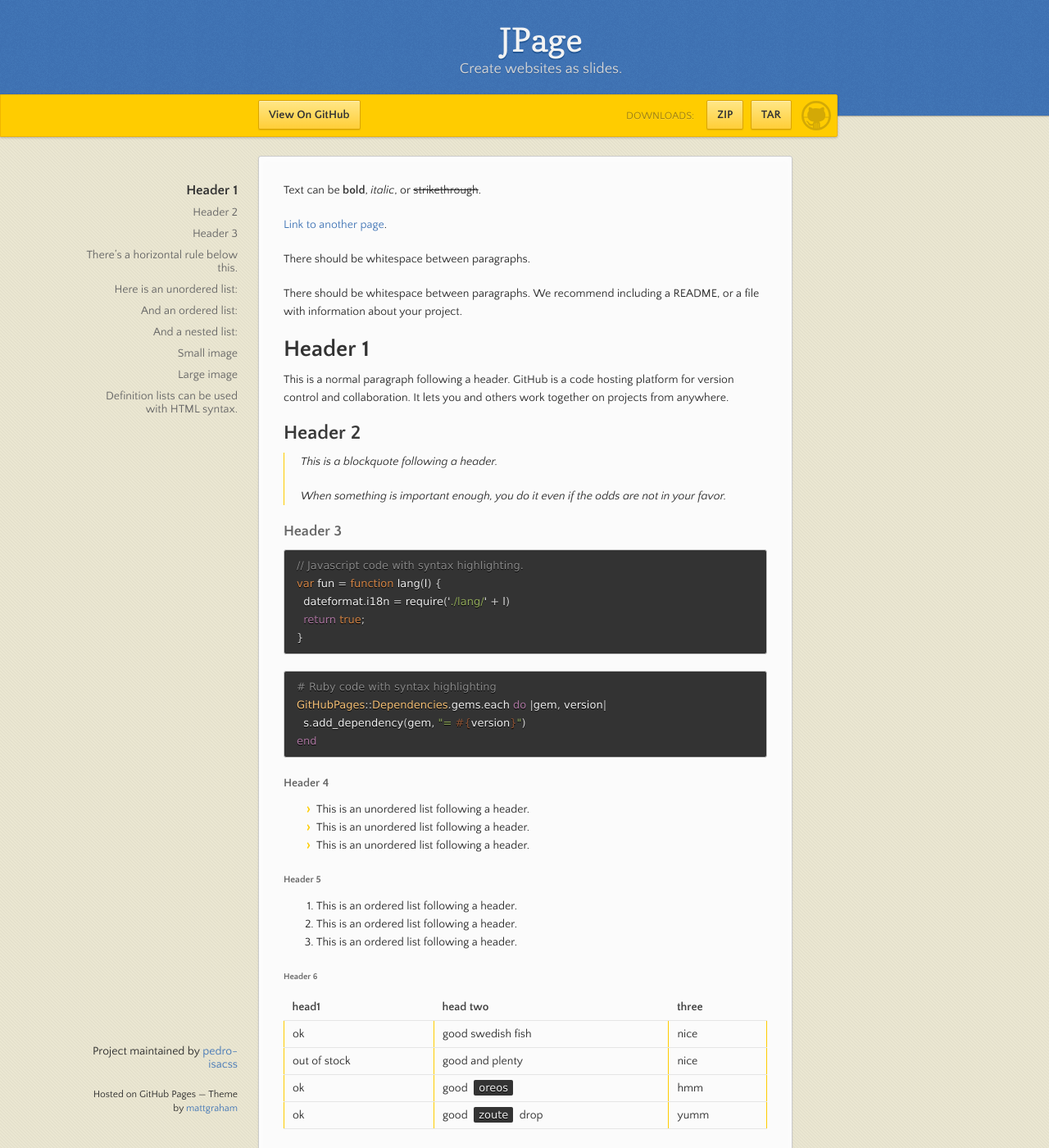
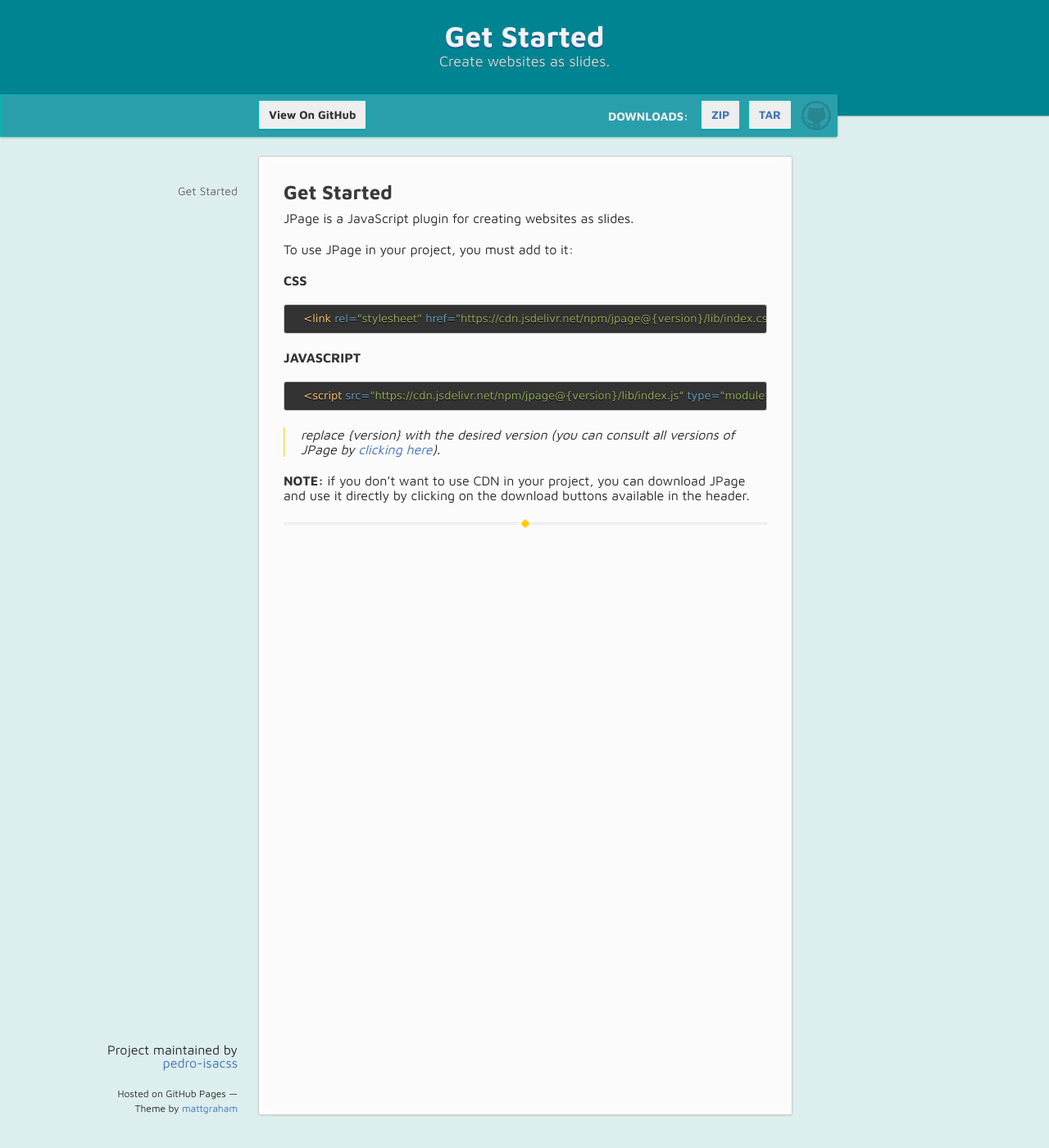
Before and after one commit to pedro-isacss/jpage, a Jekyll site: the page built from docs/index.md, in a window 1280 px wide and 1400 px high. Shown: the whole window at 82% size. Built offline with Jekyll 4.4.1, drawn with Linux system fonts in a browser that asks for light colours; our own code applies the rules of GitHub Pages for plain Markdown files; some of the changed text lies outside the part shown.

Commit message:
Start documentation

````diff
--- a/docs/_config.yml
+++ b/docs/_config.yml
@@ -3,3 +3,4 @@ description: Create websites as slides.
 show_downloads: true
 google_analytics:
 theme: jekyll-theme-leap-day
+sass_dir: _sass
--- a/docs/_sass/jekyll-theme-leap-day.scss
+++ b/docs/_sass/jekyll-theme-leap-day.scss
@@ -6,14 +6,16 @@ by Matt Graham
 @import "normalize";
 @import "fonts";
 @import "rouge-base16-dark";
+@import "variables";
+@import url("https://fonts.googleapis.com/css2?family=Maven+Pro:wght@400;700&display=swap");
 
 body {
-  font:14px/22px 'Quattrocento Sans', "Helvetica Neue", Helvetica, Arial, sans-serif;
+  font-family: "Maven Pro", sans-serif;
   color:#2b2b2b;
-  font-weight:300;
   margin: 0px;
   padding:0px 0 20px 0px;
-  background: url(../images/body-background.png) #eae6d1;
+  background: #dee;
+  box-sizing: border-box;
 }
 
 h1, h2, h3, h4, h5, h6 {
@@ -162,7 +164,7 @@ dt {
 }
 
 header {
-  padding: 25px 20px 40px 20px;
+  padding: 25px 0px 40px 0px;
   margin: 0;
   position: fixed;
   top: 0;
@@ -170,16 +172,17 @@ header {
   right:0;
   width: 100%;
   text-align: center;
-  background: url(../images/background.png) #018492;
+  background:  $color3;
   box-shadow: 1px 0px 2px rgba(0,0,0,.75);
   z-index:99;
   -webkit-font-smoothing:antialiased;
   min-height: 76px;
 
   h1 {
-    font: 40px/48px 'Copse', "Helvetica Neue", Helvetica, Arial, sans-serif;
     color: #f3f3f3;
     text-shadow: 0px 2px 0px #235796;
+    font-weight: 700;
+    font-size: 2.2em;
     margin: 0px;
     white-space: nowrap;
     overflow: hidden;
@@ -204,32 +207,24 @@ header {
   margin-right:-382px;
   position: fixed;
   top: 115px;
-  background: #ffcc00;
-  border: 1px solid #f0b500;
+  background: $color2;
+  border: 1px solid $color4;
   box-shadow: 0px 1px 3px rgba(0,0,0,.25);
   border-radius: 0px 2px 2px 0px;
   padding-right: 10px;
 
   .button {
-    border: 1px solid #dba500;
-    background: linear-gradient(rgb(255, 231, 136), rgb(255, 206, 56));
+    border: 1px solid $color4;
     border-radius: 2px;
     box-shadow: inset 0px 1px 0px rgba(255,255,255,.4), 0px 1px 1px rgba(0,0,0,.1);
-    background-color: #FFE788;
     margin-left: 5px;
     padding: 10px 12px;
     margin-top: 6px;
     line-height:14px;
     font-size:14px;
-    color:#333;
     font-weight: bold;
     display:inline-block;
     text-align:center;
-
-    &:hover {
-      background: linear-gradient(rgb(255, 231, 136), rgb(255, 231, 136));
-      background-color: #ffeca0;
-    }
   }
 
   .fork {
@@ -240,7 +235,7 @@ header {
     margin-top: 6px;
     line-height:14px;
     font-size:14px;
-    background-color: #FFE788;
+    background-color: $white;
   }
 
   .downloads {
@@ -251,9 +246,9 @@ header {
       float:left;
       line-height:52px;
       font-size:90%;
-      color:#9d7f0d;
+      color:$white;
       text-transform:uppercase;
-      text-shadow:rgba(#fff, 0.2) 0 1px 0;
+      font-weight: 700;
     }
   }
 
@@ -268,7 +263,7 @@ header {
       display:inline;
 
       a.button {
-        background-color: #FFE788;
+        background-color: $white;
       }
     }
   }
--- /dev/null
+++ b/docs/_sass/variables.scss
@@ -0,0 +1,8 @@
+$padding: 24px;
+$color1: #01817b;
+$color2: #2a9fac;
+$color3: #018492;
+$color4: #02b6ad;
+$white: #eee;
+$black: #444;
+$box-shadow: 2px 2px 12px 1px rgba(0, 0, 0, 0.1);
--- a/docs/index.md
+++ b/docs/index.md
@@ -2,122 +2,23 @@
 layout: default
 ---
 
-Text can be **bold**, _italic_, or ~~strikethrough~~.
+## Get Started
+JPage is a JavaScript plugin for creating websites as slides.
 
-[Link to another page](./another-page.html).
+To use JPage in your project, you must add to it:
 
-There should be whitespace between paragraphs.
-
-There should be whitespace between paragraphs. We recommend including a README, or a file with information about your project.
-
-# Header 1
-
-This is a normal paragraph following a header. GitHub is a code hosting platform for version control and collaboration. It lets you and others work together on projects from anywhere.
-
-## Header 2
-
-> This is a blockquote following a header.
->
-> When something is important enough, you do it even if the odds are not in your favor.
-
-### Header 3
-
-```js
-// Javascript code with syntax highlighting.
-var fun = function lang(l) {
-  dateformat.i18n = require('./lang/' + l)
-  return true;
-}
+**CSS**
+```html
+  <link rel="stylesheet" href="https://cdn.jsdelivr.net/npm/jpage@{version}/lib/index.css"/>
 ```
 
-```ruby
-# Ruby code with syntax highlighting
-GitHubPages::Dependencies.gems.each do |gem, version|
-  s.add_dependency(gem, "= #{version}")
-end
+**JAVASCRIPT**
+```html
+  <script src="https://cdn.jsdelivr.net/npm/jpage@{version}/lib/index.js" type="module"></script>
 ```
 
-#### Header 4
+> replace {version} with the desired version (you can consult all versions of JPage by [clicking here](https://www.npmjs.com/package/jpage)).
 
-*   This is an unordered list following a header.
-*   This is an unordered list following a header.
-*   This is an unordered list following a header.
-
-##### Header 5
-
-1.  This is an ordered list following a header.
-2.  This is an ordered list following a header.
-3.  This is an ordered list following a header.
-
-###### Header 6
-
-| head1        | head two          | three |
-|:-------------|:------------------|:------|
-| ok           | good swedish fish | nice  |
-| out of stock | good and plenty   | nice  |
-| ok           | good `oreos`      | hmm   |
-| ok           | good `zoute` drop | yumm  |
-
-### There's a horizontal rule below this.
+**NOTE:** if you don't want to use CDN in your project, you can download JPage and use it directly by clicking on the download buttons available in the header.
 
 * * *
-
-### Here is an unordered list:
-
-*   Item foo
-*   Item bar
-*   Item baz
-*   Item zip
-
-### And an ordered list:
-
-1.  Item one
-1.  Item two
-1.  Item three
-1.  Item four
-
-### And a nested list:
-
-- level 1 item
-  - level 2 item
-  - level 2 item
-    - level 3 item
-    - level 3 item
-- level 1 item
-  - level 2 item
-  - level 2 item
-  - level 2 item
-- level 1 item
-  - level 2 item
-  - level 2 item
-- level 1 item
-
-### Small image
-
-![Octocat](https://github.githubassets.com/images/icons/emoji/octocat.png)
-
-### Large image
-
-![Branching](https://guides.github.com/activities/hello-world/branching.png)
-
-
-### Definition lists can be used with HTML syntax.
-
-<dl>
-<dt>Name</dt>
-<dd>Godzilla</dd>
-<dt>Born</dt>
-<dd>1952</dd>
-<dt>Birthplace</dt>
-<dd>Japan</dd>
-<dt>Color</dt>
-<dd>Green</dd>
-</dl>
-
-```
-Long, single-line code blocks should not wrap. They should horizontally scroll if they are too long. This line should be long enough to demonstrate this.
-```
-
-```
-The final element.
-```
````
Also changed, not shown: README.md, jpage-cover.png (added).
